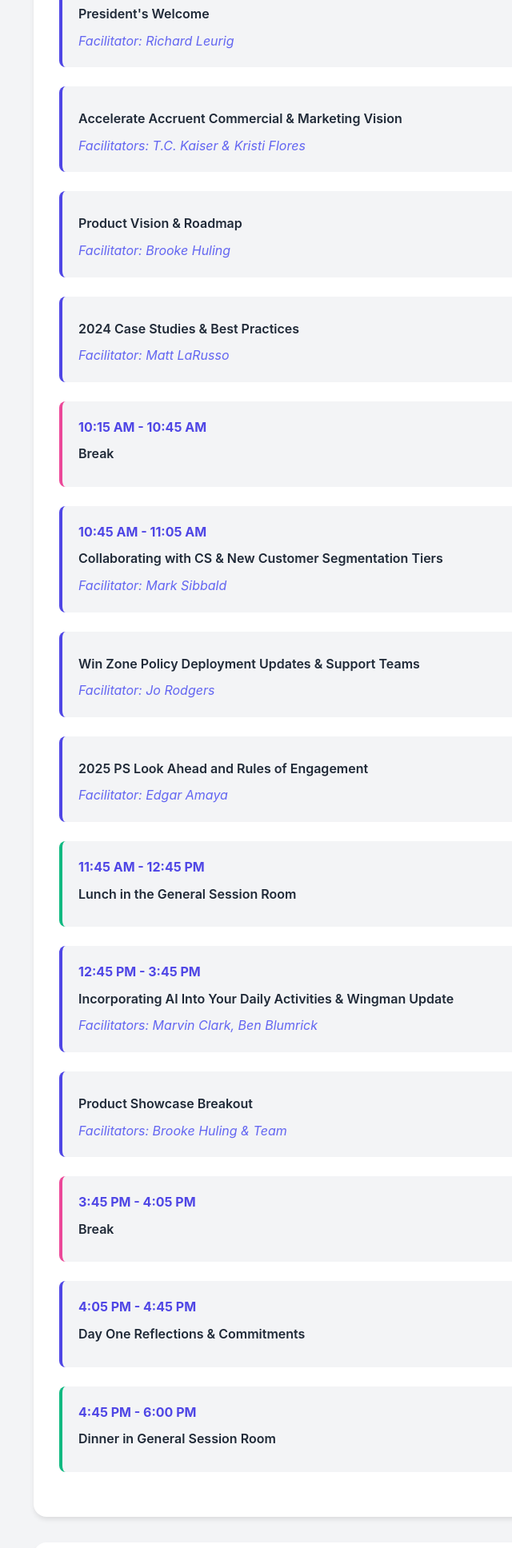
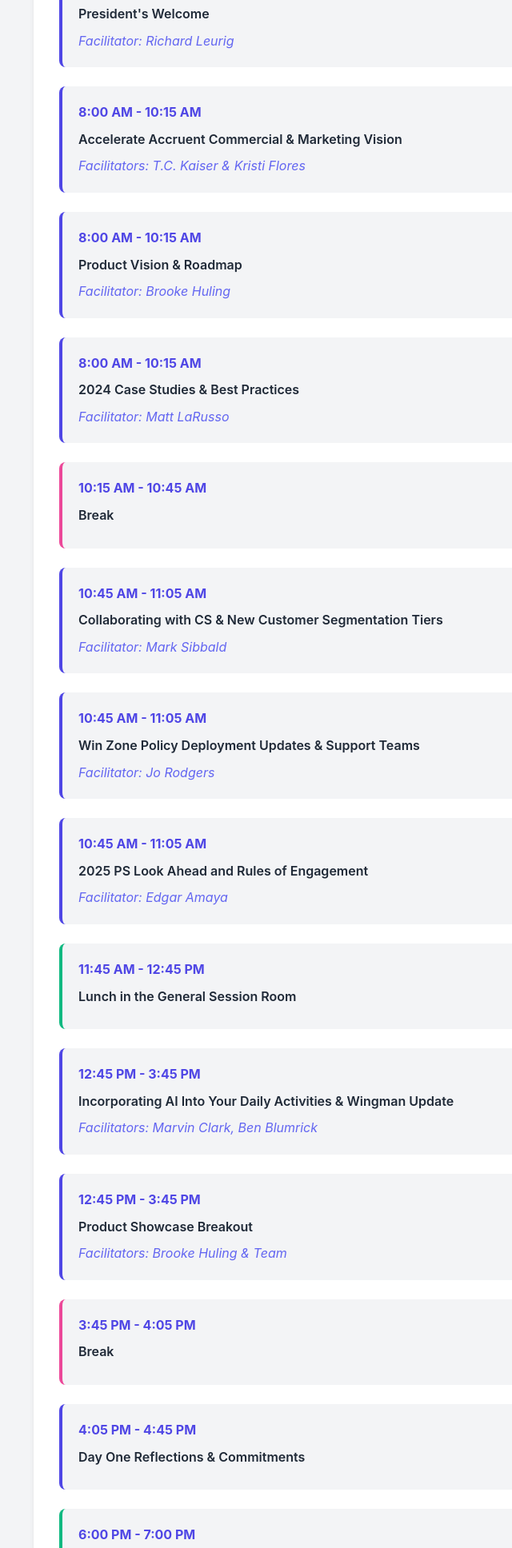
Before and after one commit to c15c/agenda, a plain HTML site: page index.html in a window 1280 px wide. Shown: the part 590-2526 px from the top of the page at 80% size, without its empty margins (14-654 px from the left). Drawn offline with Linux system fonts and the light colour scheme.

Commit message:
Update index.html
agenda updates

```diff
--- a/index.html
+++ b/index.html
@@ -176,16 +176,19 @@
             </div>
 
             <div class="session">
+                <div class="session-time">8:00 AM - 10:15 AM</div>
                 <div class="session-title">Accelerate Accruent Commercial & Marketing Vision</div>
                 <div class="session-facilitator">Facilitators: T.C. Kaiser & Kristi Flores</div>
             </div>
 
             <div class="session">
+                <div class="session-time">8:00 AM - 10:15 AM</div>
                 <div class="session-title">Product Vision & Roadmap</div>
                 <div class="session-facilitator">Facilitator: Brooke Huling</div>
             </div>
 
             <div class="session">
+                <div class="session-time">8:00 AM - 10:15 AM</div>
                 <div class="session-title">2024 Case Studies & Best Practices</div>
                 <div class="session-facilitator">Facilitator: Matt LaRusso</div>
             </div>
@@ -202,11 +205,13 @@
             </div>
 
             <div class="session">
+                <div class="session-time">10:45 AM - 11:05 AM</div>
                 <div class="session-title">Win Zone Policy Deployment Updates & Support Teams</div>
                 <div class="session-facilitator">Facilitator: Jo Rodgers</div>
             </div>
 
             <div class="session">
+                <div class="session-time">10:45 AM - 11:05 AM</div>
                 <div class="session-title">2025 PS Look Ahead and Rules of Engagement</div>
                 <div class="session-facilitator">Facilitator: Edgar Amaya</div>
             </div>
@@ -223,6 +228,7 @@
             </div>
 
             <div class="session">
+                <div class="session-time">12:45 PM - 3:45 PM</div>
                 <div class="session-title">Product Showcase Breakout</div>
                 <div class="session-facilitator">Facilitators: Brooke Huling & Team</div>
             </div>
@@ -238,7 +244,7 @@
             </div>
 
             <div class="session meal-session">
-                <div class="session-time">4:45 PM - 6:00 PM</div>
+                <div class="session-time">6:00 PM - 7:00 PM</div>
                 <div class="session-title">Dinner in General Session Room</div>
             </div>
         </section>
@@ -258,10 +264,13 @@
             </div>
 
             <div class="session">
-                <div class="session-title">Understand & Leverage Your 2025 Incentive Plan Panel Q&A</div>
+                <div class="session-time">8:00 AM - 10:15 AM</div>
+                <div class="session-title">Understand & Leverage Your 2025 Incentive Plan</div>
+                <div class="session-facilitator">Panel Q&A</div>
             </div>
 
             <div class="session">
+                <div class="session-time">8:00 AM - 10:15 AM</div>
                 <div class="session-title">Closing Forward with Value Selling - Part 1</div>
                 <div class="session-facilitator">Facilitator: Eric Cook</div>
             </div>
@@ -289,6 +298,7 @@
             </div>
 
             <div class="session">
+                <div class="session-time">1:15 PM - 3:15 PM</div>
                 <div class="session-title">Team Breakouts - Individual Success Plans</div>
                 <div class="session-facilitator">Facilitator: Eric Cook</div>
             </div>
@@ -305,6 +315,7 @@
             </div>
 
             <div class="session">
+                <div class="session-time">3:45 PM - 4:45 PM</div>
                 <div class="session-title">Wrap Up</div>
                 <div class="session-facilitator">Facilitator: Eric Cook</div>
             </div>
```
